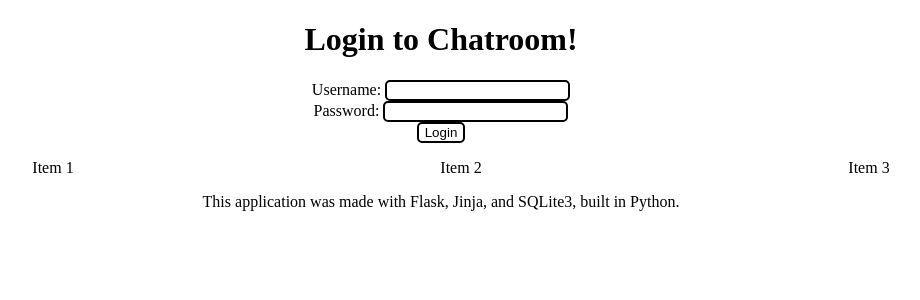
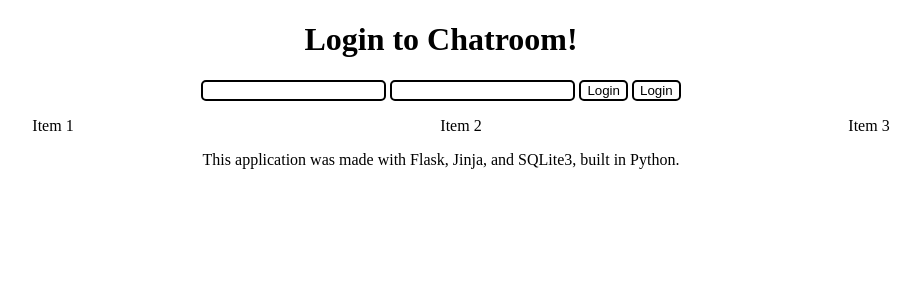
Before and after one commit to NateDhaliwal/Chatroom-Flask, a Flask app: template views/login_signup/templates/login/login.html in a window 1280 px wide. Shown: the part 58-358 px from the top of the page, without its empty margins (199-1119 px from the left). Run offline with Flask 3, Linux system fonts and the light colour scheme; the template is opened without the code that fills it: values that come from a table or form of the project are taken from there, others are empty; the visitor is signed in with stand-in values (Sample User, id 1); parts of the project's set-up code (start-up, migrations or seed data) failed here and were passed over; some libraries are stand-ins or nearby versions.

Commit message:
Update LoginForm

```diff
--- a/forms.py
+++ b/forms.py
@@ -1,7 +1,8 @@
 from flask_wtf import FlaskForm
-from wtforms import StringField, PasswordField
-from wtforms.validators import DataRequired
+from wtforms import StringField, PasswordField, SubmitField
+from wtforms.validators import DataRequired, Length
 
 class LoginForm(FlaskForm):
     username = StringField("username", validators=[DataRequired()])
     password = PasswordField("password", validators=[DataRequired()])
+    submit = SubmitField("Login")
--- a/views/chats_all/__init__.py
+++ b/views/chats_all/__init__.py
@@ -26,8 +26,9 @@ def my_chats():
 
 @login_all.route("/chats/all")
 def al
-@login_requiredl_chats():
-  # A list
+@login_required
+@loginl_::
+  # list
   joined_chats_names = [
     chatname.chat_name for chatname in ChatMember.query.filter_by(username=session['username']).all()
   ]
--- a/views/login_signup/__init__.py
+++ b/views/login_signup/__init__.py
@@ -20,7 +20,7 @@ def login():
     print(session['username'])
     return redirect(url_for('chats_all.my_chats'))
 
-  if request.method == 'POST':
+  if login_form.validate_on_submit():
     username = request.form['username']
     password = request.form['password']
 
@@ -44,7 +44,7 @@ def login():
     else:
       flash("danger|Username or password incorrect")
       return render_template('login/login.html')
-  return render_template('login/login.html')
+  return render_template('login/login.html', form=login_form)
 
 @login_signup.route("/signup", methods=['POST', 'GET'])
 def signup():
--- a/views/login_signup/templates/login/login.html
+++ b/views/login_signup/templates/login/login.html
@@ -1,22 +1,11 @@
-{% extends "base.html" %}
-
-{% block title %}Login | Chatroom{% endblock %}
-
-{% block content %}
+{% extends "base.html" %} {% block title %}Login | Chatroom{% endblock %} {%
+block content %}
 
 <h1>Login to Chatroom!</h1>
 
-<form action="/login" method="post">
-  <label for="username">
-    Username:
-    <input name="username" type="text"  maxlength="15" required />
-  </label>
-  <br />
-  <label for="password">
-    Password:
-    <input name="password" type="password" maxlength="30" required />
-  </label>
-  <br />
+<form method="post">
+  {{ form.csrf_token }} {{ form.username }} {{ form.password }} {{ form.submit
+  }}
   <button class="btn btn-primary" type="submit">Login</button>
 </form>
 
```
